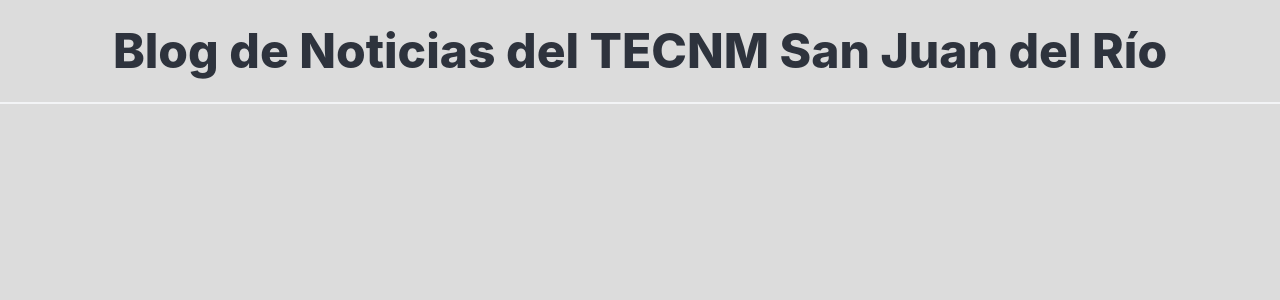
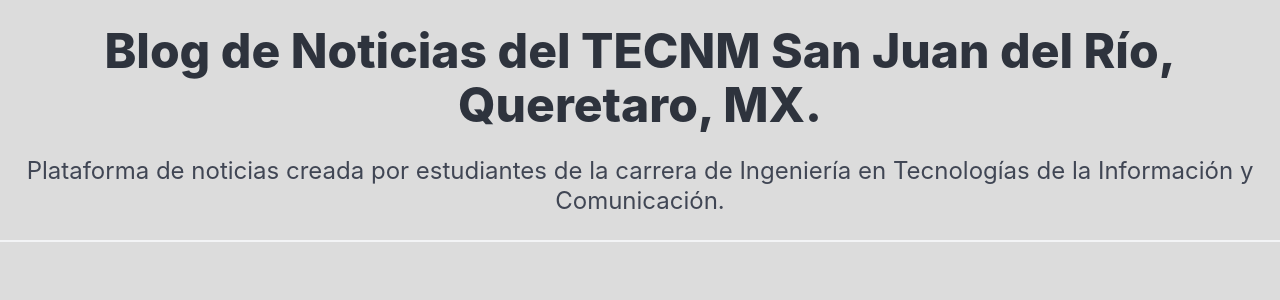
Before and after one commit to EnriqueVilledaGarcia/APP_CETECH, a Python web app: template templates/base.html in a window 1280 px wide. Shown: the top 300 px of the page. Run offline with Jinja, Linux system fonts and the light colour scheme; the template is opened without the code that fills it, so the values that code supplies are empty.

Commit message:
Se agrego subtitulo

```diff
--- a/templates/base.html
+++ b/templates/base.html
@@ -10,7 +10,12 @@
   <body >
     <header>
         <br>
-        <h1 class="title has-text-centered is-1">Blog de Noticias del TECNM San Juan del Río</h1>
+        <h1 class="title has-text-centered is-1">Blog de Noticias del TECNM San Juan del Río, Queretaro, MX. </h1>
+        <h2>
+            <p class="subtitle has-text-centered is-4">
+                Plataforma de noticias creada por estudiantes de la carrera de Ingeniería en Tecnologías de la Información y Comunicación.
+            </p>
+        </h2>
         <hr>
     </header>
     <div class="container">
```
